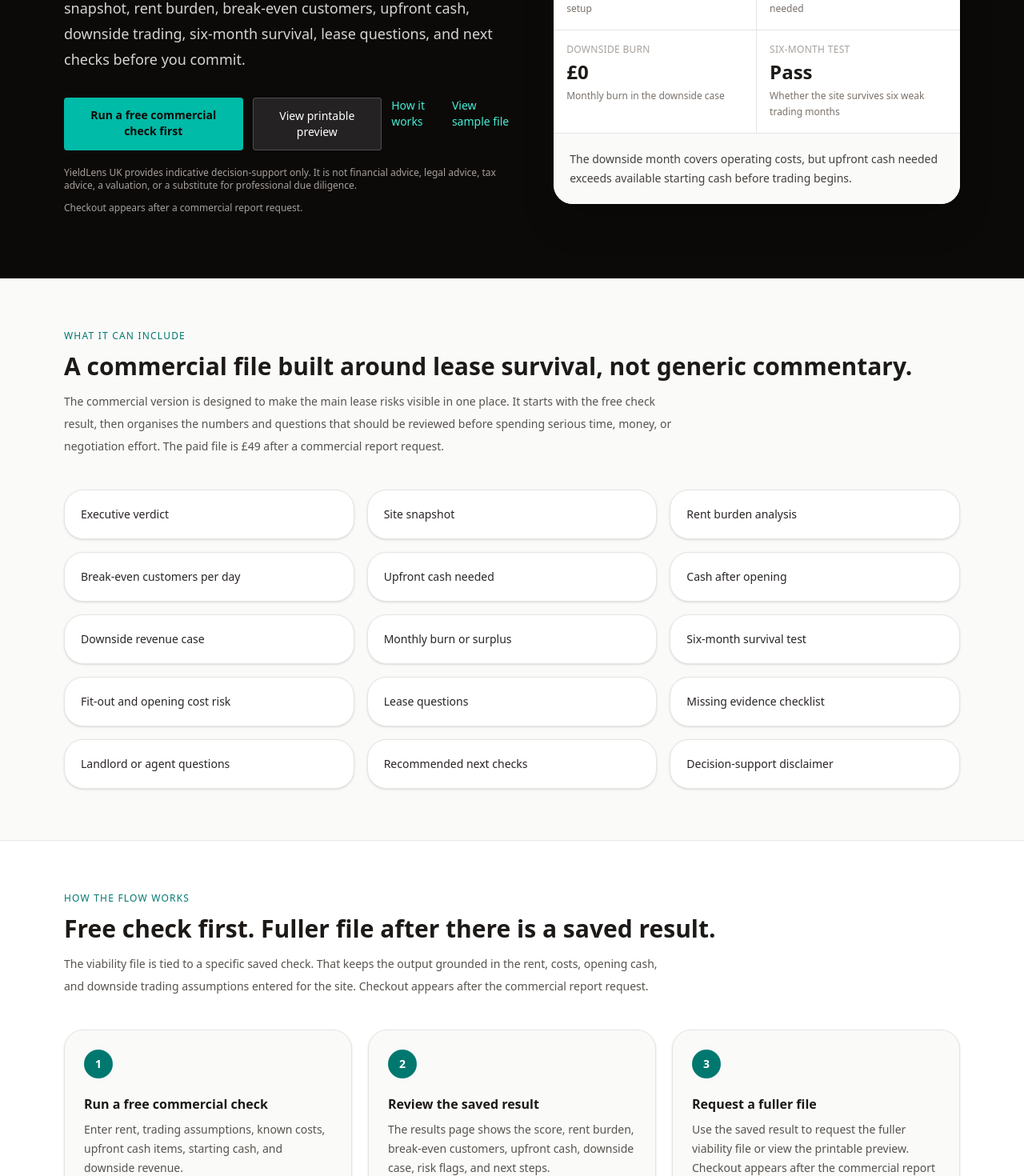
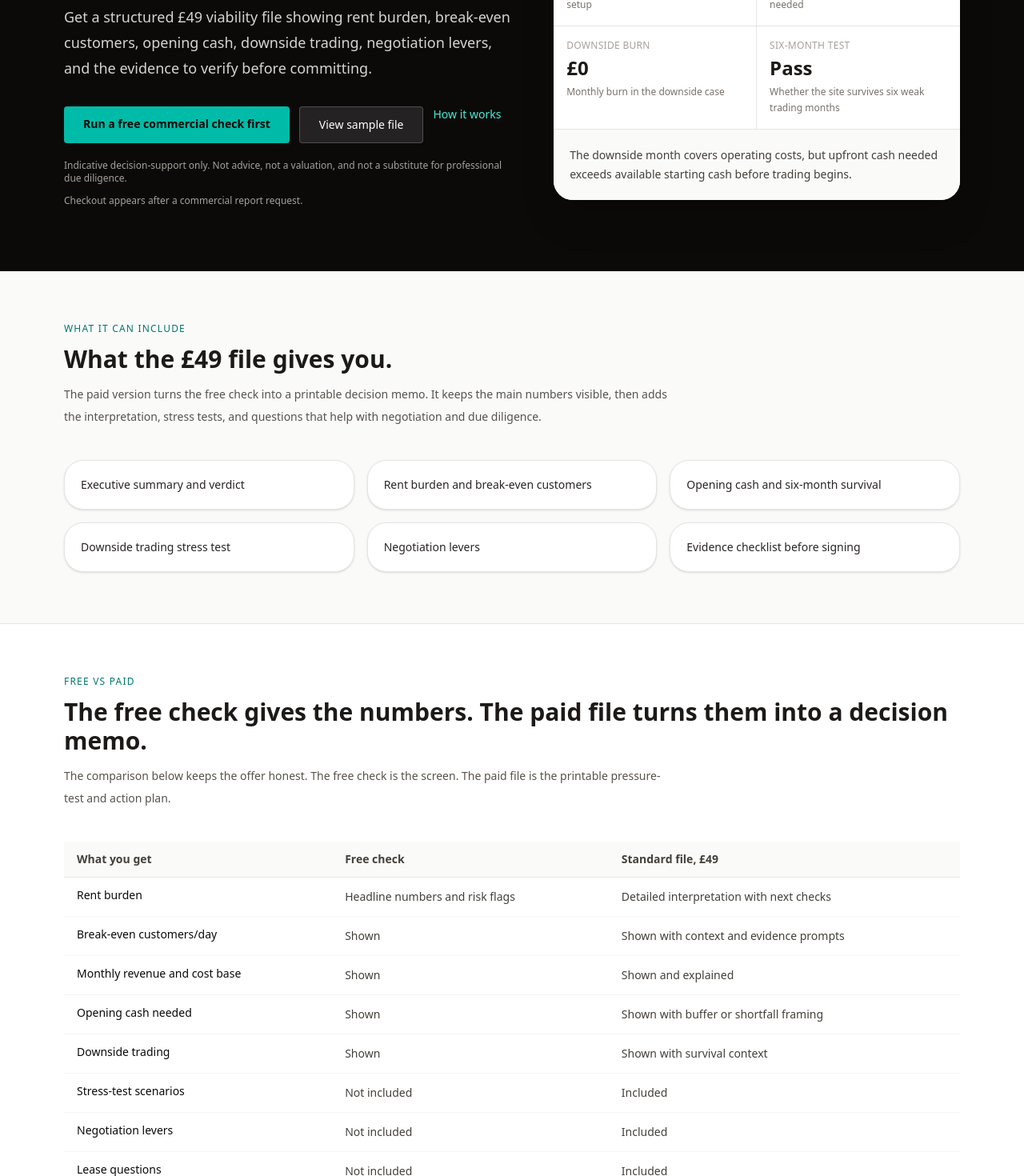
Before and after one commit to samueljcarlon/yieldlens-uk, a Next.js app: page /viability-file in a window 1280 px wide. Shown: the part 500-1970 px from the top of the page at 80% size. Built offline with nearby package versions, Linux system fonts and the light colour scheme; no server answers.

Commit message:
Improve viability file product page

```diff
--- a/app/viability-file/page.tsx
+++ b/app/viability-file/page.tsx
@@ -5,16 +5,16 @@ import FunnelEventTracker from '@/components/FunnelEventTracker';
 import TrackedCtaLink from '@/components/TrackedCtaLink';
 
 export const metadata: Metadata = {
-  title: 'YieldLens UK | Commercial Viability File',
+  title: 'Standard Commercial Viability File | YieldLens UK',
   description:
-    'Standard commercial viability file for YieldLens UK. See what the paid file can include after a free commercial check, from rent burden and break-even customers to upfront cash, downside trading, survival runway, lease questions, and next checks.',
+    'Turn a free commercial check into a £49 decision memo covering rent burden, break-even customers, opening cash, downside trading, negotiation levers, and the evidence to verify before committing.',
   alternates: {
     canonical: '/viability-file',
   },
   openGraph: {
-    title: 'YieldLens UK | Commercial Viability File',
+    title: 'Standard Commercial Viability File | YieldLens UK',
     description:
-      'Standard commercial viability file for pressure-testing a site before committing to rent, fit-out, deposits, legal work, or signing.',
+      'A £49 decision-support file for pressure-testing commercial rent, cash, downside trading, and lease viability before signing.',
     url: 'https://yieldlens.co.uk/viability-file',
   },
 };
@@ -51,21 +51,12 @@ const faqStructuredData = {
 };
 
 const commercialFileItems = [
-  'Executive verdict',
-  'Site snapshot',
-  'Rent burden analysis',
-  'Break-even customers per day',
-  'Upfront cash needed',
-  'Cash after opening',
-  'Downside revenue case',
-  'Monthly burn or surplus',
-  'Six-month survival test',
-  'Fit-out and opening cost risk',
-  'Lease questions',
-  'Missing evidence checklist',
-  'Landlord or agent questions',
-  'Recommended next checks',
-  'Decision-support disclaimer',
+  'Executive summary and verdict',
+  'Rent burden and break-even customers',
+  'Opening cash and six-month survival',
+  'Downside trading stress test',
+  'Negotiation levers',
+  'Evidence checklist before signing',
 ];
 
 const survivalMetrics = [
@@ -128,8 +119,22 @@ const residentialItems = [
   'Missing data warnings',
 ];
 
+const compareRows = [
+  ['Rent burden', 'Headline numbers and risk flags', 'Detailed interpretation with next checks'],
+  ['Break-even customers/day', 'Shown', 'Shown with context and evidence prompts'],
+  ['Monthly revenue and cost base', 'Shown', 'Shown and explained'],
+  ['Opening cash needed', 'Shown', 'Shown with buffer or shortfall framing'],
+  ['Downside trading', 'Shown', 'Shown with survival context'],
+  ['Stress-test scenarios', 'Not included', 'Included'],
+  ['Negotiation levers', 'Not included', 'Included'],
+  ['Lease questions', 'Not included', 'Included'],
+  ['Due diligence checklist', 'Not included', 'Included'],
+  ['Ranked action plan', 'Not included', 'Included'],
+  ['Printable file', 'Not included', 'Included'],
+];
+
 const notIncluded = [
-  'Formal valuation',
+  'Valuation',
   'Financial advice',
   'Mortgage advice',
   'Legal advice',
@@ -188,15 +193,14 @@ export default function ViabilityFilePage() {
               </p>
 
               <h1 className="text-4xl sm:text-6xl font-bold leading-tight mb-6">
-                Standard commercial viability file, £49.
+                Turn a commercial lease check into a decision memo before you sign.
               </h1>
 
               <p className="text-lg text-stone-300 max-w-2xl mb-8 leading-8">
-                This is the paid next step after a free commercial check. It
-                reads like a concise decision memo, organising the verdict,
-                site snapshot, rent burden, break-even customers, upfront cash,
-                downside trading, six-month survival, lease questions, and next
-                checks before you commit.
+                Get a structured £49 viability file showing rent burden,
+                break-even customers, opening cash, downside trading,
+                negotiation levers, and the evidence to verify before
+                committing.
               </p>
 
               <div className="flex flex-col sm:flex-row gap-3">
@@ -212,14 +216,14 @@ export default function ViabilityFilePage() {
                 </TrackedCtaLink>
 
                 <TrackedCtaLink
-                  href="/report"
+                  href="/sample-commercial-viability-file"
                   eventName="viability_file_page_cta_clicked"
                   pagePath="/viability-file"
-                  ctaLabel="View printable preview"
+                  ctaLabel="View sample file"
                   pageType="product_page"
                   className="bg-white/10 text-white border border-white/20 px-6 py-3 rounded font-medium hover:bg-white/15 transition-colors text-sm text-center"
-                >
-                  View printable preview
+                  >
+                  View sample file
                 </TrackedCtaLink>
 
                 <Link
@@ -228,17 +232,10 @@ export default function ViabilityFilePage() {
                 >
                   How it works
                 </Link>
-
-                <Link
-                  href="/sample-commercial-viability-file"
-                  className="text-sm font-medium text-teal-300 hover:text-teal-200 self-center sm:self-auto"
-                >
-                  View sample file
-                </Link>
               </div>
 
               <p className="text-xs text-stone-400 mt-5">
-                YieldLens UK provides indicative decision-support only. It is not financial advice, legal advice, tax advice, a valuation, or a substitute for professional due diligence.
+                Indicative decision-support only. Not advice, not a valuation, and not a substitute for professional due diligence.
               </p>
 
               <p className="text-xs text-stone-400 mt-3">
@@ -288,8 +285,8 @@ export default function ViabilityFilePage() {
       <section className="max-w-6xl mx-auto px-4 py-16">
         <SectionTitle
           eyebrow="What it can include"
-          title="A commercial file built around lease survival, not generic commentary."
-          description="The commercial version is designed to make the main lease risks visible in one place. It starts with the free check result, then organises the numbers and questions that should be reviewed before spending serious time, money, or negotiation effort. The paid file is £49 after a commercial report request."
+          title="What the £49 file gives you."
+          description="The paid version turns the free check into a printable decision memo. It keeps the main numbers visible, then adds the interpretation, stress tests, and questions that help with negotiation and due diligence."
         />
 
         <div className="grid grid-cols-1 sm:grid-cols-2 lg:grid-cols-3 gap-4">
@@ -301,6 +298,37 @@ export default function ViabilityFilePage() {
               {item}
             </div>
           ))}
+        </div>
+      </section>
+
+      <section className="bg-white border-y border-stone-200">
+        <div className="max-w-6xl mx-auto px-4 py-16">
+          <SectionTitle
+            eyebrow="Free vs paid"
+            title="The free check gives the numbers. The paid file turns them into a decision memo."
+            description="The comparison below keeps the offer honest. The free check is the screen. The paid file is the printable pressure-test and action plan."
+          />
+
+          <div className="overflow-x-auto">
+            <table className="min-w-full border-collapse text-sm">
+              <thead>
+                <tr className="border-b border-stone-200 bg-stone-50 text-left">
+                  <th className="px-4 py-3 font-semibold text-stone-700">What you get</th>
+                  <th className="px-4 py-3 font-semibold text-stone-700">Free check</th>
+                  <th className="px-4 py-3 font-semibold text-stone-700">Standard file, £49</th>
+                </tr>
+              </thead>
+              <tbody>
+                {compareRows.map(([label, freeValue, paidValue]) => (
+                  <tr key={label} className="border-b border-stone-100 align-top">
+                    <td className="px-4 py-3 font-medium text-stone-950">{label}</td>
+                    <td className="px-4 py-3 text-stone-700 leading-6">{freeValue}</td>
+                    <td className="px-4 py-3 text-stone-700 leading-6">{paidValue}</td>
+                  </tr>
+                ))}
+              </tbody>
+            </table>
+          </div>
         </div>
       </section>
 
@@ -341,27 +369,20 @@ export default function ViabilityFilePage() {
               ctaLabel="Run a free commercial check first"
               pageType="product_page"
               className="bg-teal-700 text-white px-5 py-3 rounded font-medium hover:bg-teal-800 transition-colors text-sm text-center"
-            >
+              >
               Run a free commercial check first
             </TrackedCtaLink>
 
             <TrackedCtaLink
-              href="/report"
+              href="/sample-commercial-viability-file"
               eventName="viability_file_page_cta_clicked"
               pagePath="/viability-file"
-              ctaLabel="View printable preview"
+              ctaLabel="View sample file"
               pageType="product_page"
               className="bg-white text-stone-700 border border-stone-300 px-5 py-3 rounded font-medium hover:border-stone-400 transition-colors text-sm text-center"
             >
-              View printable preview
+              View sample file
             </TrackedCtaLink>
-
-            <Link
-              href="/sample-commercial-viability-file"
-              className="inline-flex items-center justify-center rounded border border-stone-300 bg-white px-5 py-3 text-sm font-medium text-stone-700 hover:border-stone-400"
-            >
-              View sample file
-            </Link>
 
             <Link
               href="/how-it-works"
@@ -454,22 +475,15 @@ export default function ViabilityFilePage() {
             </TrackedCtaLink>
 
             <TrackedCtaLink
-              href="/report"
+              href="/sample-commercial-viability-file"
               eventName="viability_file_page_cta_clicked"
               pagePath="/viability-file"
-              ctaLabel="View printable preview"
+              ctaLabel="View sample file"
               pageType="product_page"
               className="bg-white text-stone-700 border border-stone-300 px-6 py-3 rounded font-medium hover:border-stone-400 transition-colors text-sm"
             >
-              View printable preview
+              View sample file
             </TrackedCtaLink>
-
-            <Link
-              href="/sample-commercial-viability-file"
-              className="inline-flex items-center justify-center rounded border border-stone-300 bg-white px-6 py-3 text-sm font-medium text-stone-700 hover:border-stone-400"
-            >
-              View sample file
-            </Link>
 
             <Link
               href="/how-it-works"
```
